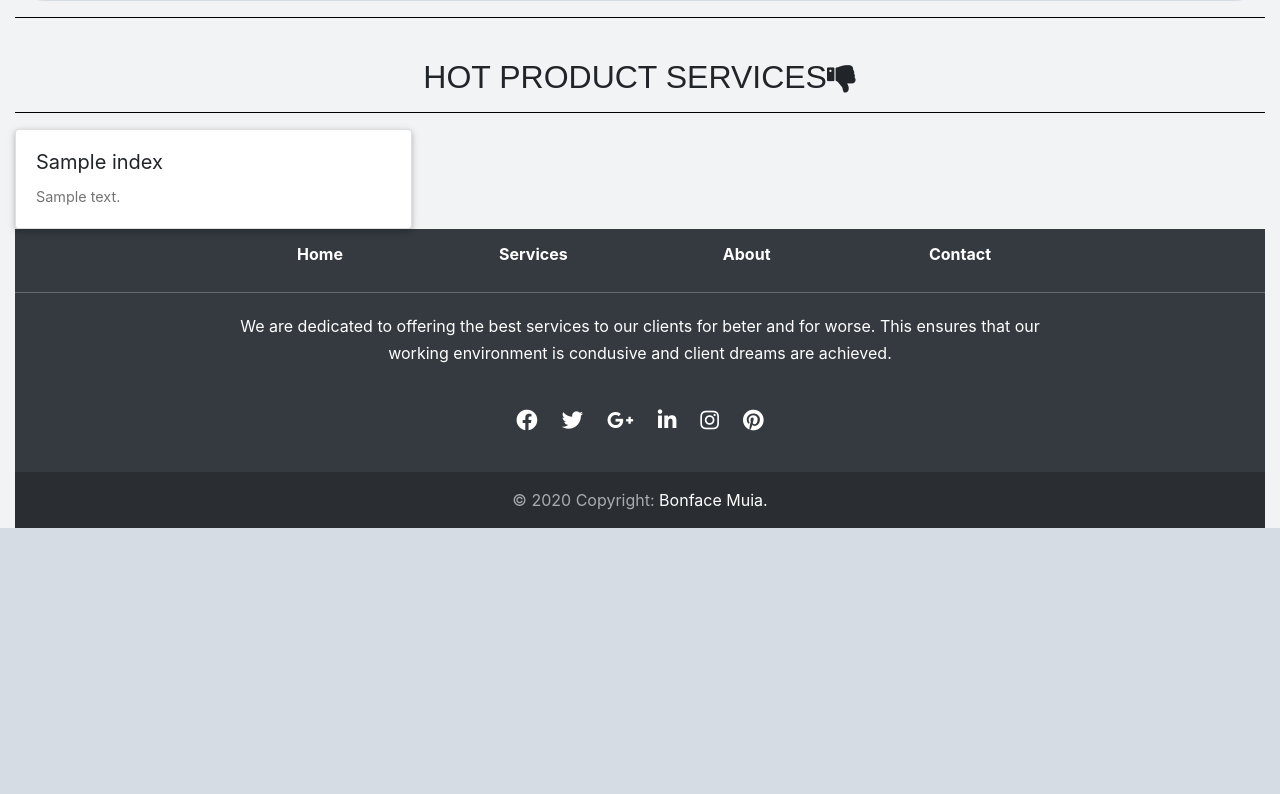
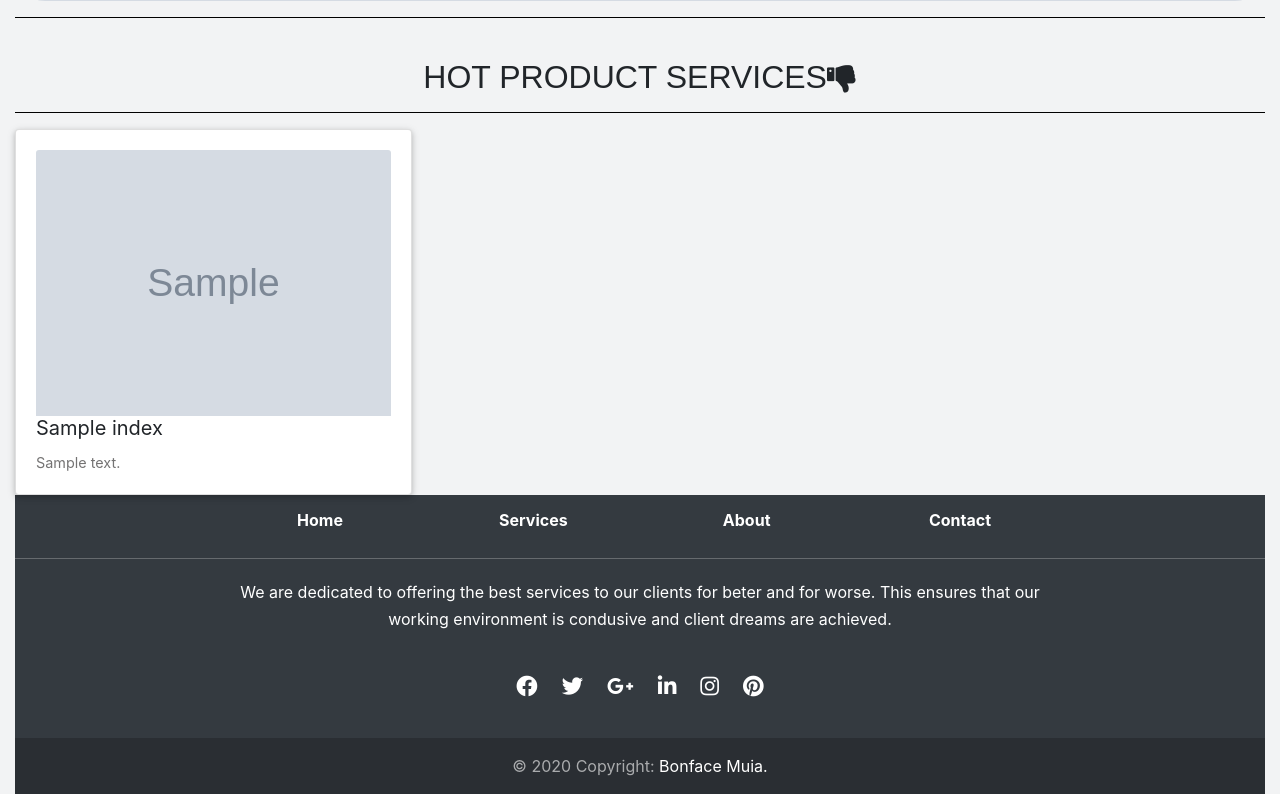
Before and after one commit to benstarke/Advertisiment-django-web-app, a Django app: page / in a window 1280 px wide. Shown: the part 477-1271 px from the top of the page. Before the commit the page ends 1005 px from the top, so only its background shows below. Run offline with Django 3.2, Linux system fonts and the light colour scheme; tables that the repository leaves empty hold one stand-in row (values such as "Sample post"); grey boxes marked "Sample" are stand-in pictures; some libraries are stand-ins or nearby versions.

Commit message:
break tag

```diff
--- a/myadvert/templates/myadvert/index.html
+++ b/myadvert/templates/myadvert/index.html
@@ -19,6 +19,10 @@
     <div class="col-lg-4">{% for seen in seen %}
       <div class="card">
         <div class="card-body">
+          <div class="view overlay">
+            <img src="{{ seen.image.url }}" class="card-img-top"
+              alt="">
+          </div>
           <h5 class="card-title">{{seen.title}}</h5>
           <p class="card-text">{{seen.description}}</p>
         </div>
```
